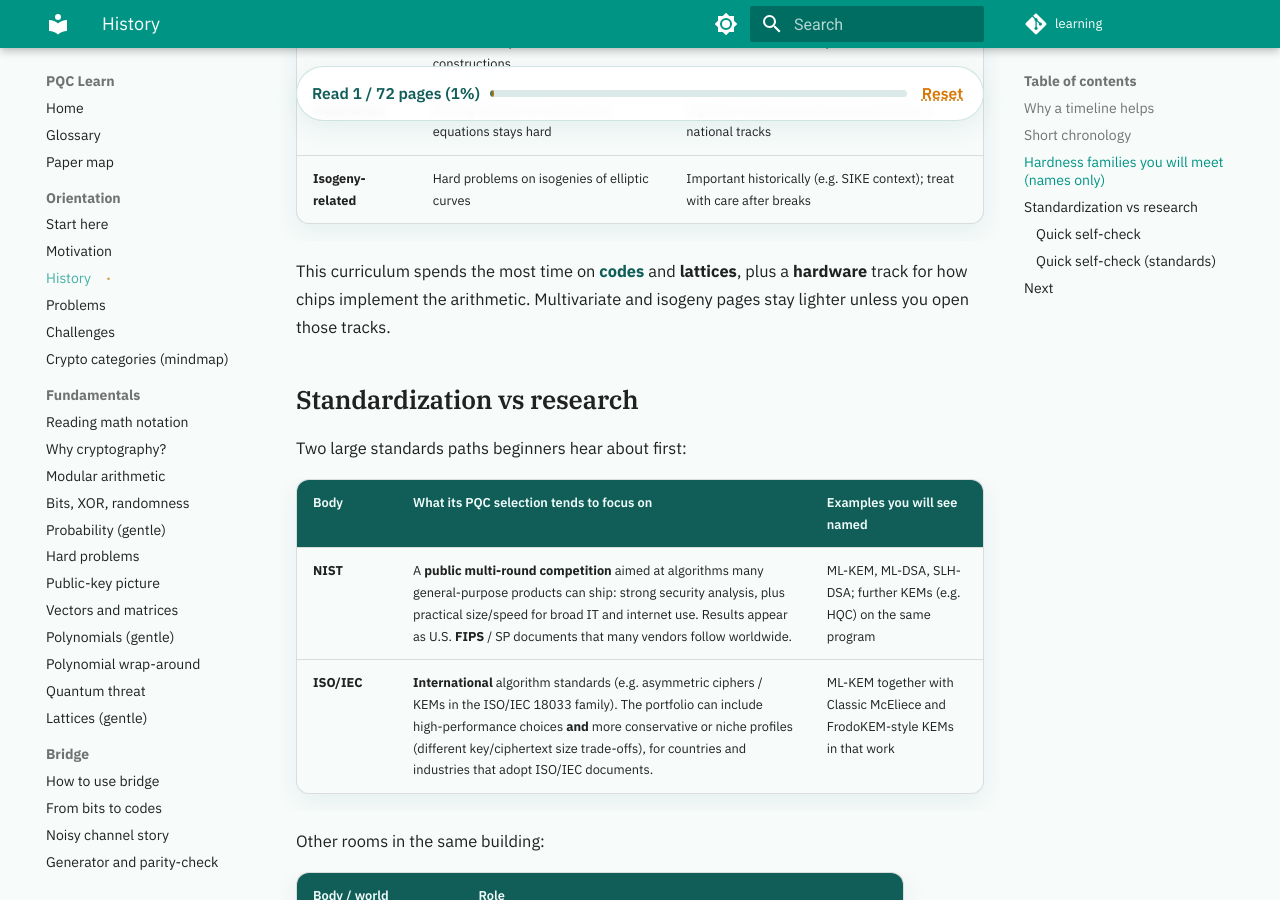
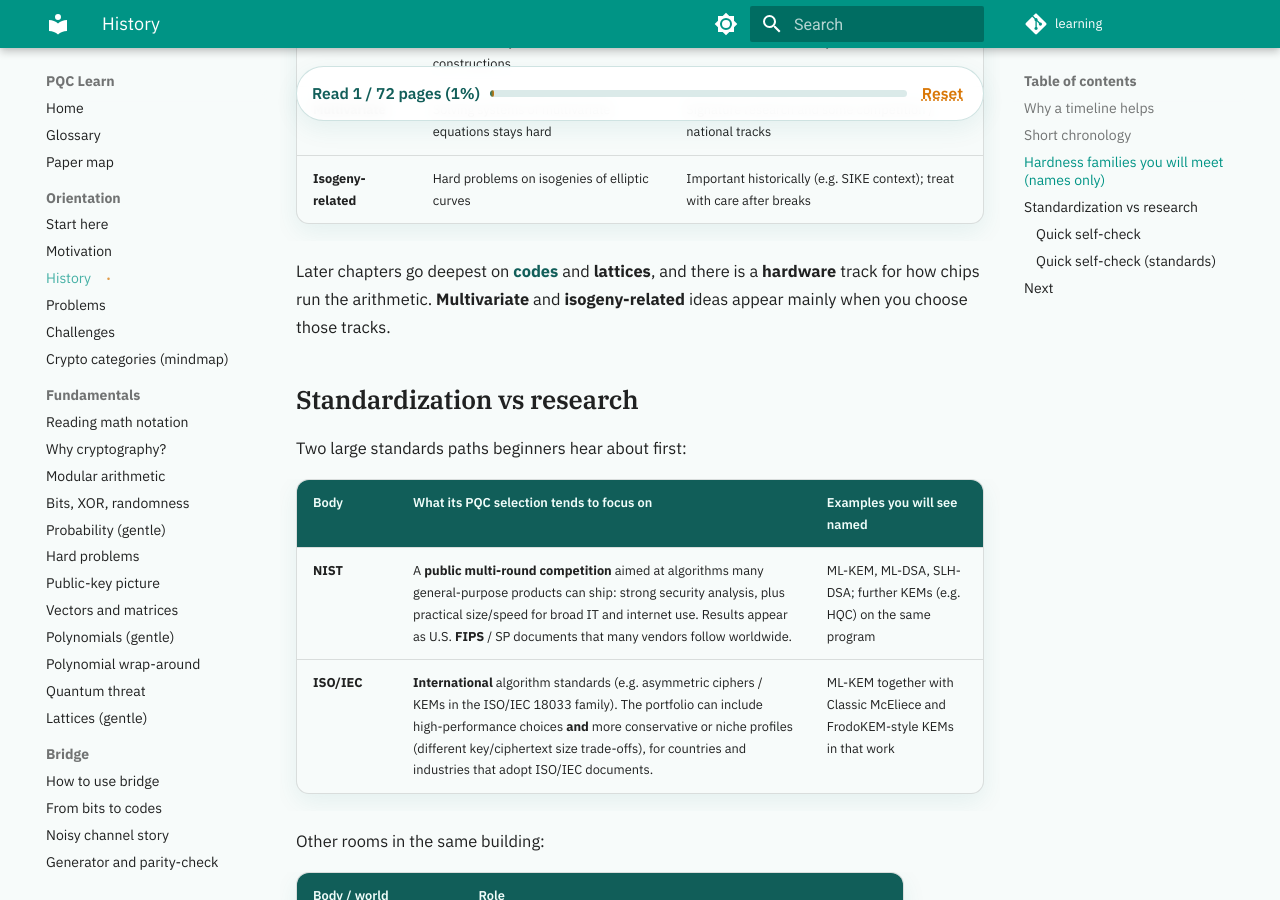
Before and after one commit to Post-Quantum-Cryptography-PQC/learning, an MkDocs documentation site: the page built from docs/orientation/history.md, in a window 1280 px wide and 900 px high, scrolled down 1948 px. Built offline with MkDocs 1.6.1 and Material for MkDocs 9.7.7, drawn with Linux system fonts in a browser that asks for light colours; comment, search, counter and statistics services are not loaded.

Commit message:
sync from pqc-learning-public@e72fa5a

```diff
--- a/docs/orientation/history.md
+++ b/docs/orientation/history.md
@@ -39,7 +39,7 @@ You do not need full definitions yet — only the postcard. These rows are **mat
 | **Multivariate** | Solving systems of multivariate equations stays hard | Signature research and some competition / national tracks |
 | **Isogeny-related** | Hard problems on isogenies of elliptic curves | Important historically (e.g. SIKE context); treat with care after breaks |
 
-This curriculum spends the most time on **codes** and **lattices**, plus a **hardware** track for how chips implement the arithmetic. Multivariate and isogeny pages stay lighter unless you open those tracks.
+Later chapters go deepest on **codes** and **lattices**, and there is a **hardware** track for how chips run the arithmetic. **Multivariate** and **isogeny-related** ideas appear mainly when you choose those tracks.
 
 ## Standardization vs research
 
```
